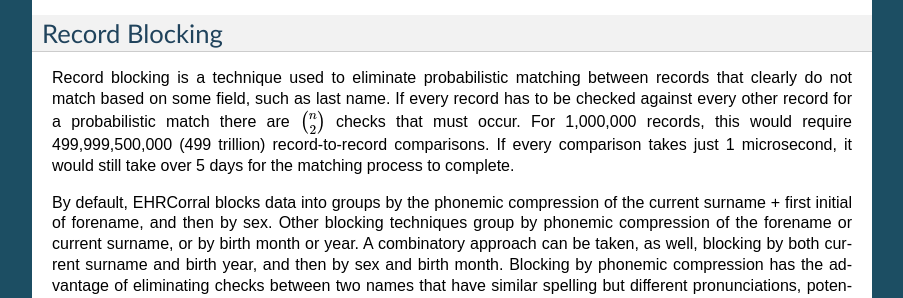
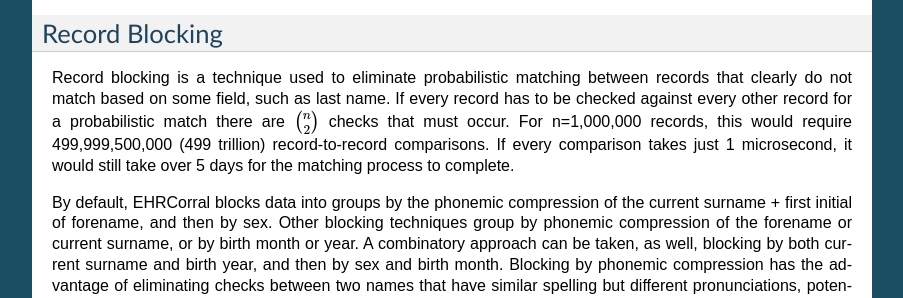
Before and after one commit to nsh87/ehrcorral, a Sphinx documentation site: the page built from docs/overview.rst, in a window 1280 px wide and 900 px high, scrolled down 1393 px. Shown: the part 147-445 px from the top of the window, without its empty margins (198-1101 px from the left). Built offline with Sphinx 7.4.7, drawn with Linux system fonts in a browser that asks for light colours; formulas are drawn with MathJax 3.

```diff
--- a/docs/overview.rst
+++ b/docs/overview.rst
@@ -106,7 +106,7 @@ Record Blocking
 Record blocking is a technique used to eliminate probabilistic matching between
 records that clearly do not match based on some field, such as last name. If
 every record has to be checked against every other record for a probabilistic
-match there are :math:`{n \choose 2}` checks that must occur. For 1,000,000
+match there are :math:`{n \choose 2}` checks that must occur. For n=1,000,000
 records, this would require 499,999,500,000 (499 trillion) record-to-record
 comparisons. If every comparison takes just 1 microsecond, it would still take
 over 5 days for the matching process to complete.
```
